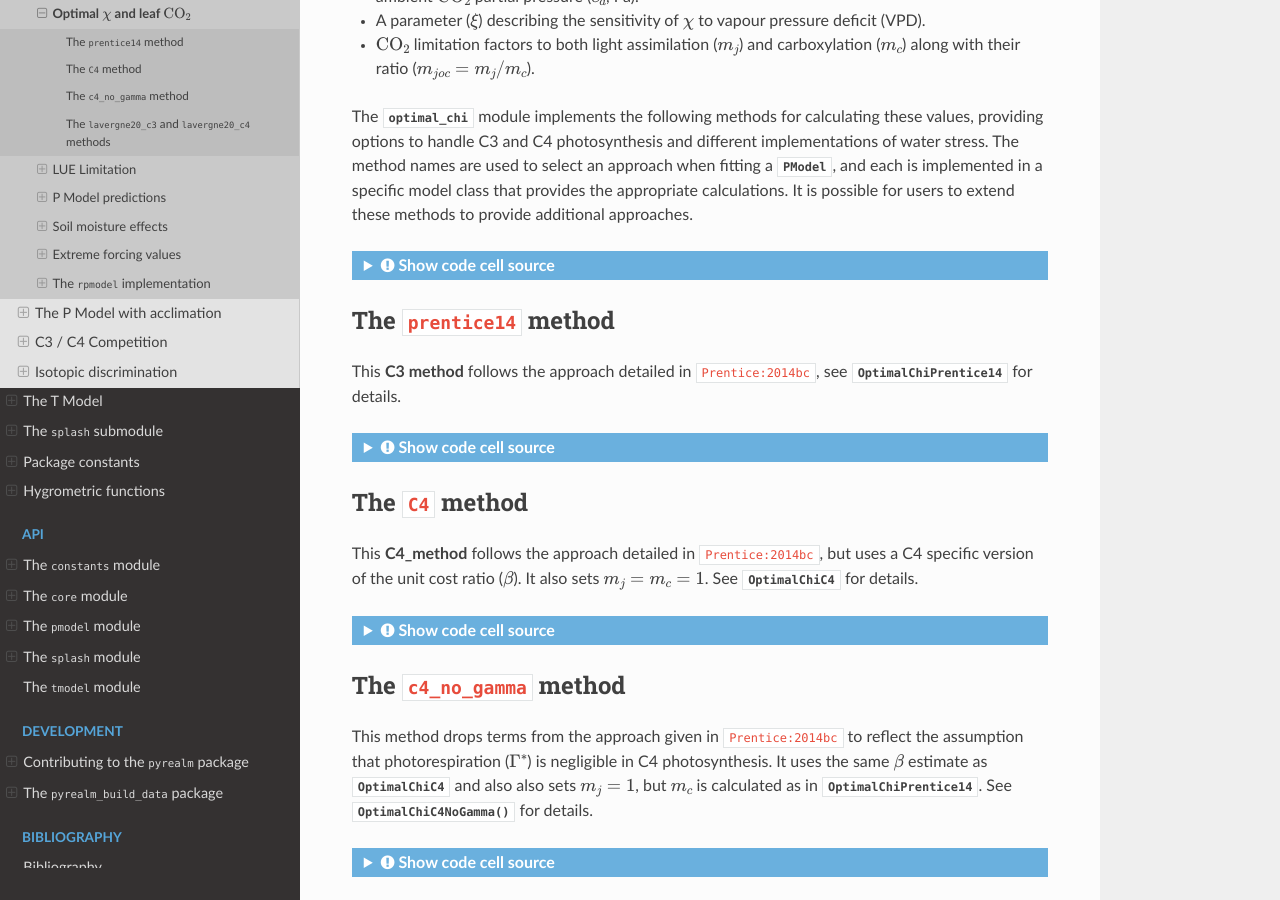
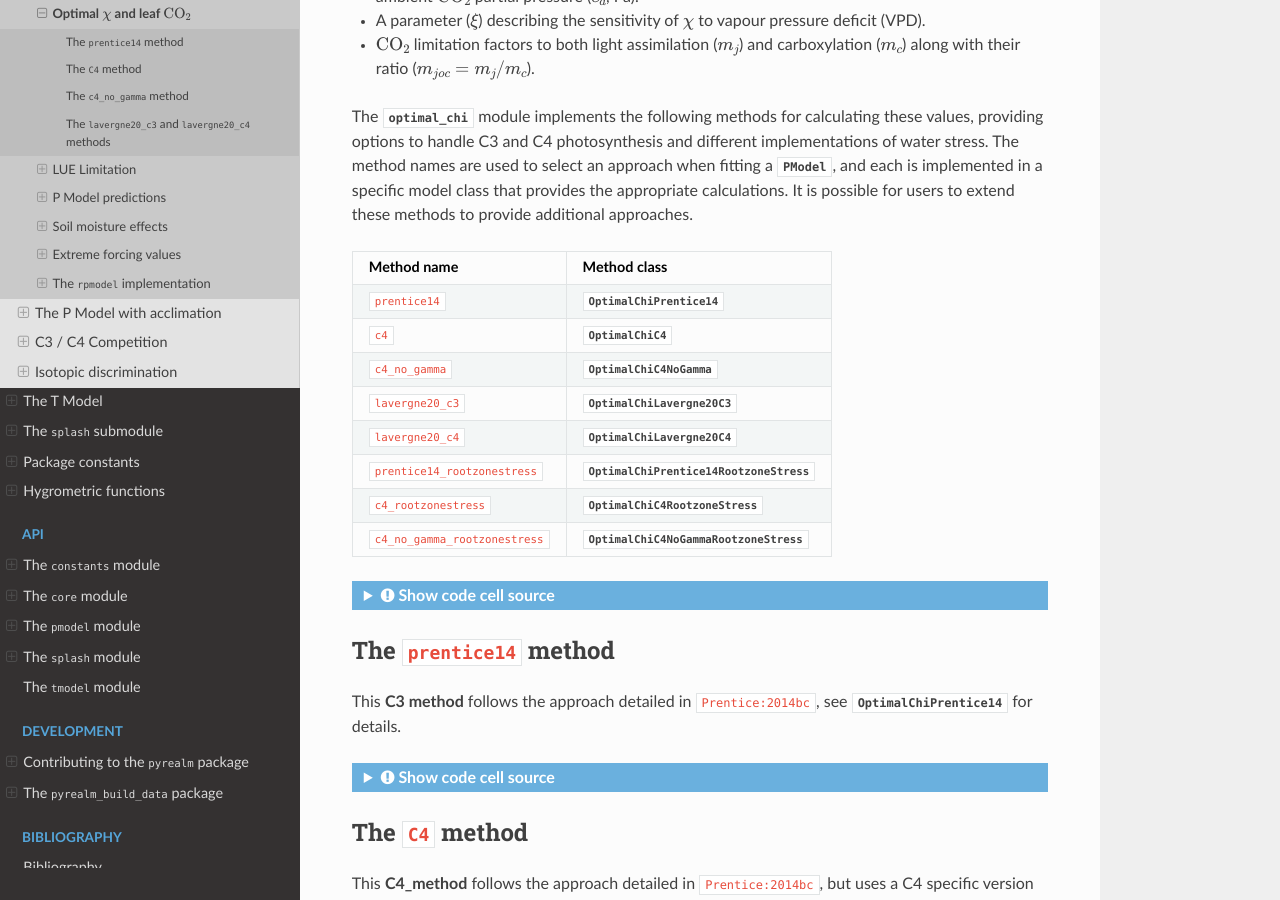
Before and after one commit to ImperialCollegeLondon/pyrealm, a Sphinx documentation site: the page built from docs/source/users/pmodel/pmodel_details/optimal_chi.md, in a window 1280 px wide and 900 px high, scrolled down 393 px. Built offline with Sphinx 7.4.7 and the Read the Docs theme 2.0.0, drawn with Linux system fonts in a browser that asks for light colours; cross-references to code outside the pages are shown as plain code.

Commit message:
Use list table in optimal chi - fix

````diff
--- a/docs/source/users/pmodel/pmodel_details/optimal_chi.md
+++ b/docs/source/users/pmodel/pmodel_details/optimal_chi.md
@@ -39,23 +39,23 @@ users to extend these methods to provide additional approaches.
 :header-rows: 1
 
 * - Method name
-  * Method class
+  - Method class
 * - `prentice14`
-  * {class}`~pyrealm.pmodel.optimal_chi.OptimalChiPrentice14`
+  - {class}`~pyrealm.pmodel.optimal_chi.OptimalChiPrentice14`
 * - `c4`
-  * {class}`~pyrealm.pmodel.optimal_chi.OptimalChiC4`
+  - {class}`~pyrealm.pmodel.optimal_chi.OptimalChiC4`
 * - `c4_no_gamma`
-  * {class}`~pyrealm.pmodel.optimal_chi.OptimalChiC4NoGamma`
+  - {class}`~pyrealm.pmodel.optimal_chi.OptimalChiC4NoGamma`
 * - `lavergne20_c3`
-  * {class}`~pyrealm.pmodel.optimal_chi.OptimalChiLavergne20C3`
+  - {class}`~pyrealm.pmodel.optimal_chi.OptimalChiLavergne20C3`
 * - `lavergne20_c4`
-  * {class}`~pyrealm.pmodel.optimal_chi.OptimalChiLavergne20C4`
+  - {class}`~pyrealm.pmodel.optimal_chi.OptimalChiLavergne20C4`
 * - `prentice14_rootzonestress`
-  * {class}`~pyrealm.pmodel.optimal_chi.OptimalChiPrentice14RootzoneStress`
+  - {class}`~pyrealm.pmodel.optimal_chi.OptimalChiPrentice14RootzoneStress`
 * - `c4_rootzonestress`
-  * {class}`~pyrealm.pmodel.optimal_chi.OptimalChiC4RootzoneStress`
+  - {class}`~pyrealm.pmodel.optimal_chi.OptimalChiC4RootzoneStress`
 * - `c4_no_gamma_rootzonestress`
-  * {class}`~pyrealm.pmodel.optimal_chi.OptimalChiC4NoGammaRootzoneStress`
+  - {class}`~pyrealm.pmodel.optimal_chi.OptimalChiC4NoGammaRootzoneStress`
 ```
 
 ```{code-cell} ipython3
````
